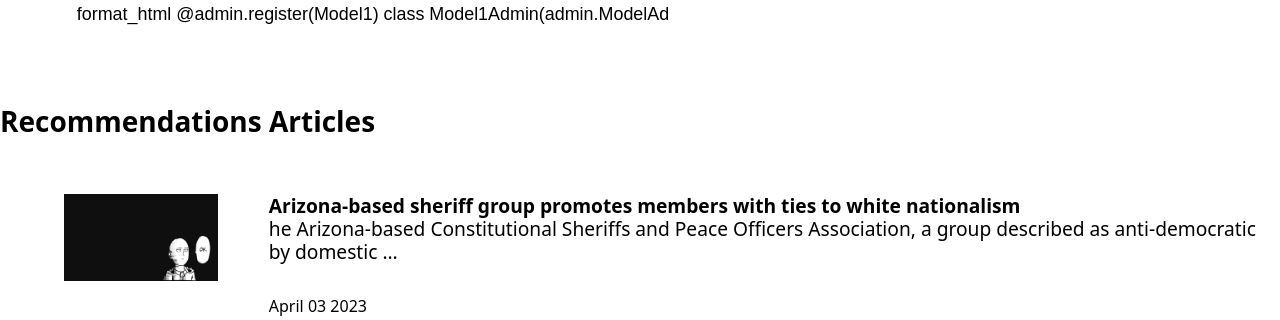
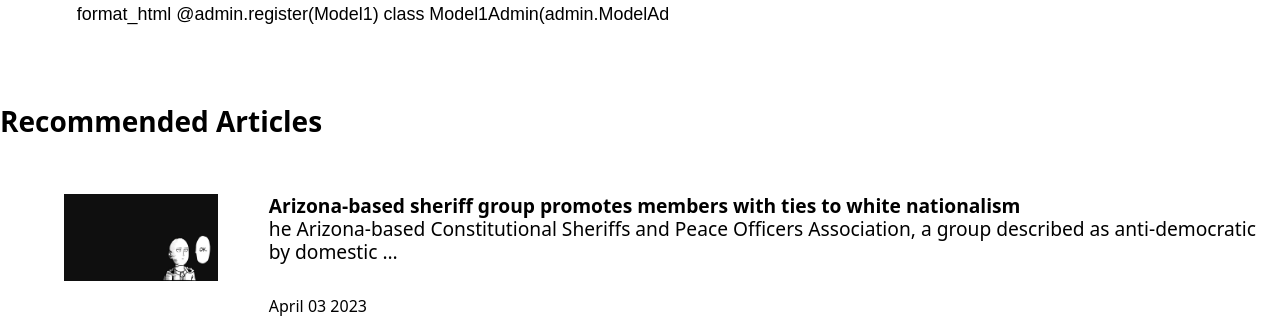
Before and after one commit to divyaa1511/policy-scholar, a Django app: page /post/28/ in a window 1280 px wide. Shown: the part 1386-1706 px from the top of the page. Run offline with Django 4.2, Linux system fonts and the light colour scheme; data comes from the database, SQL or seed files in the repository.

Commit message:
Update recommandations.html

```diff
--- a/policy/templates/policy/recommandations.html
+++ b/policy/templates/policy/recommandations.html
@@ -21,7 +21,7 @@
 
 {% block content %}
 
-<h3 class='head' > Recommendations Articles</h3>
+<h3 class='head' > Recommended Articles</h3>
 <br><br>
 {% for Posts in posts %}
     <article class="content-section123" >
```
